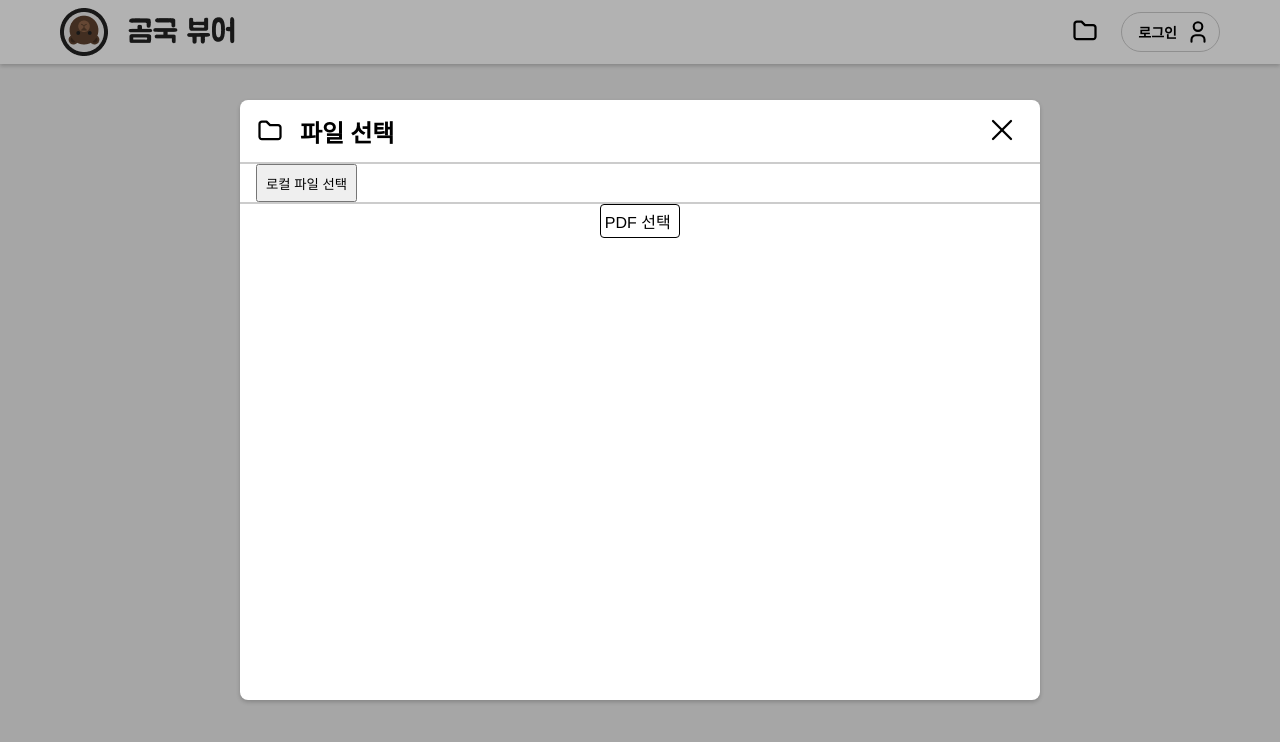
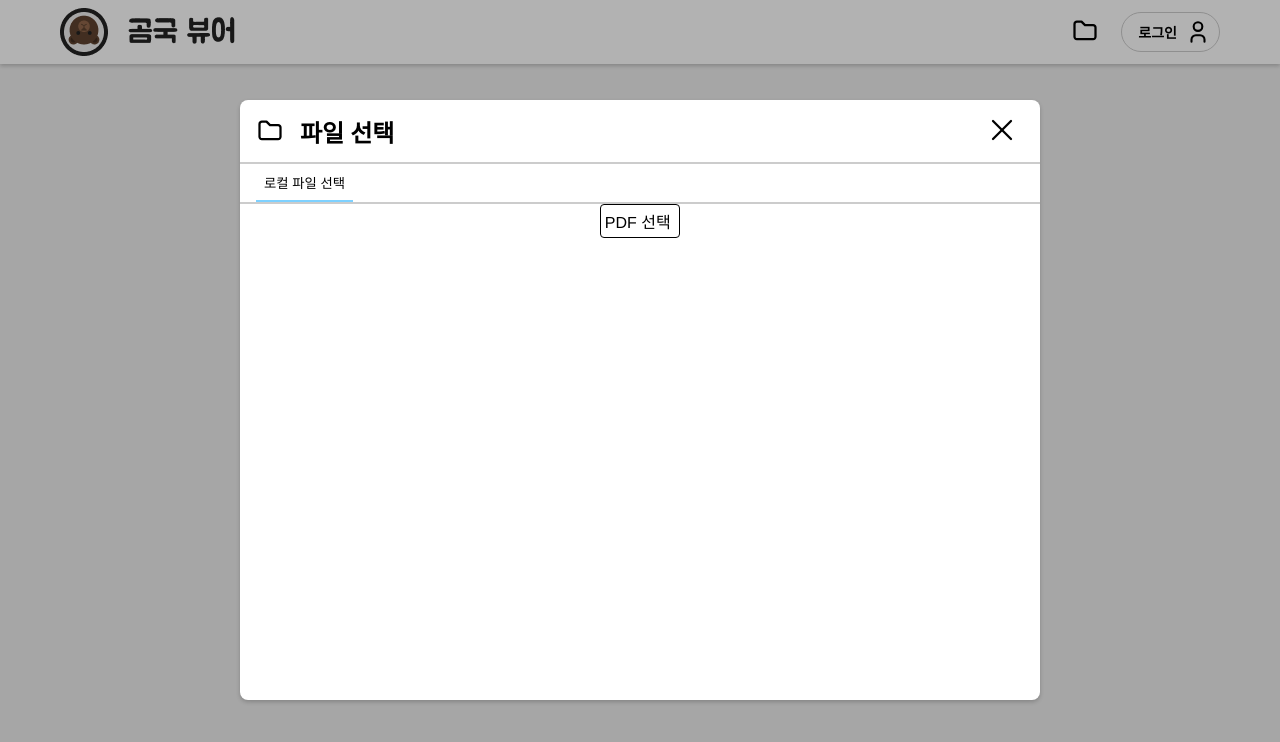
Before and after one commit to ssu-memorier/gomguk-viewer-fe, a Vue app: page / in a window 1280 px wide. Both pictures are taken after a click on the button "파일 불러오기". Shown: the top 742 px of the page. Built offline with nearby package versions, Linux system fonts and the light colour scheme; no server answers.

Commit message:
style/ 모달의 화면 전환 메뉴의 스타일 수정

```diff
--- a/src/views/Loader/FileLoadersView.vue
+++ b/src/views/Loader/FileLoadersView.vue
@@ -10,8 +10,9 @@
         <menu>
             <button
                 class="item"
-                v-for="name in tabNames"
+                v-for="(name, idx) in tabNames"
                 :key="name"
+                :class="{ selected: currentTab === idx }"
                 @click="changeCurrentTab(name)"
             >
                 {{ LOADER.TABS[name].NAME }}
@@ -94,6 +95,13 @@ function changeCurrentTab(target: LoaderTabType) {
 
         button.item {
             padding: 0 8px;
+            border: 0;
+            background-color: transparent;
+            border-bottom: 2px solid transparent;
+            cursor: pointer;
+            &.selected {
+                border-bottom: 2px solid $PRIMARY-COLOR;
+            }
         }
     }
 }
```
